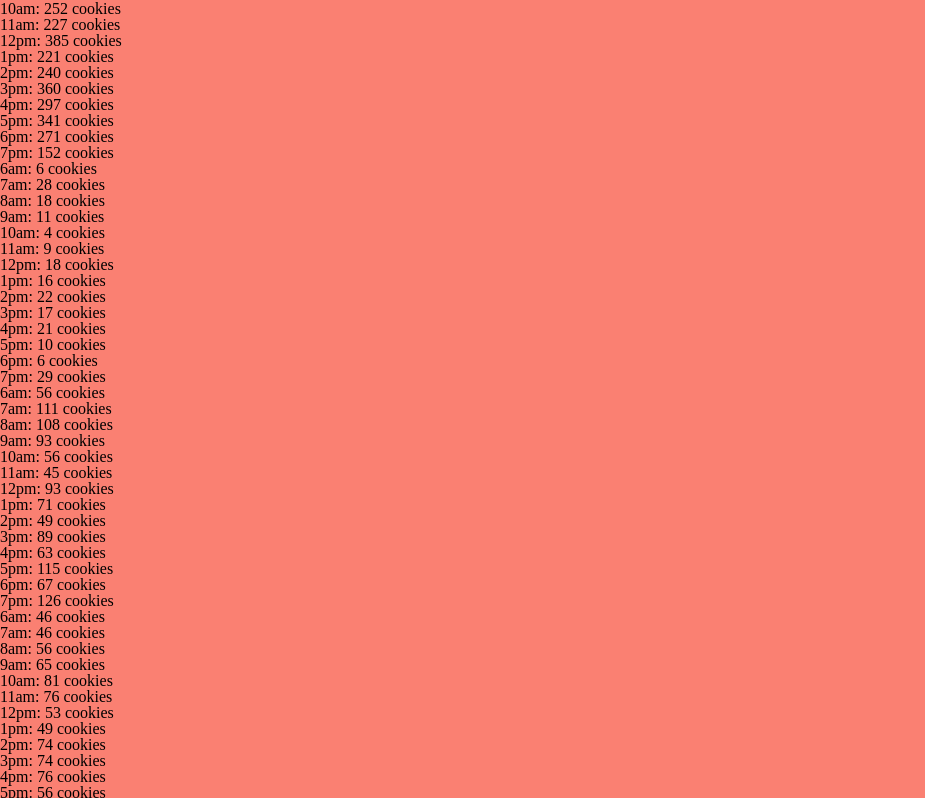
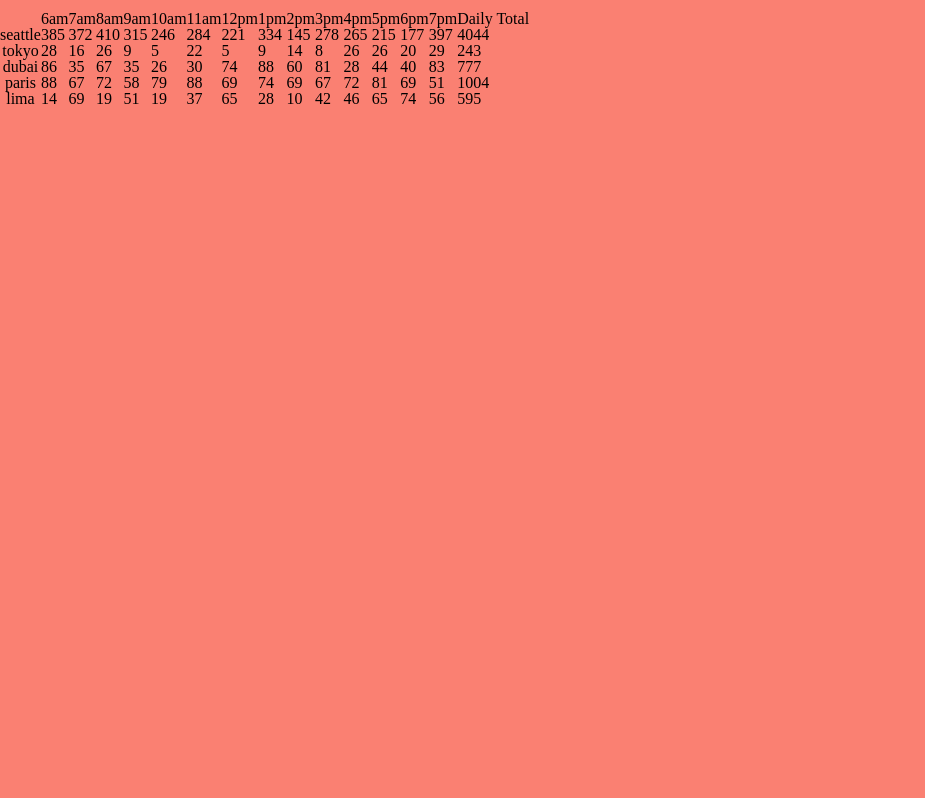
Before and after one commit to majckson/cookie-stand, a plain HTML site: page sales.html in a window 1280 px wide. Shown: the part 79-877 px from the top of the page, without its empty margins (0-925 px from the left). After the commit the page ends 800 px from the top, so only its background shows below. Drawn offline with Linux system fonts and the light colour scheme.

Commit message:
added table and updated README

```diff
--- a/css/style.css
+++ b/css/style.css
@@ -1,3 +1,21 @@
 body {
   background-color: salmon;
 }
+
+h1 {
+  font-size: 50px;
+  text-align: center;
+  padding: 20px;
+  color: darkgreen;
+  border: darkolivegreen;
+}
+
+a {
+  font-size: 20px;
+  padding: 20px;
+  color: rgb(82, 6, 82);
+}
+
+img {
+  float: left;
+}
--- a/js/app.js
+++ b/js/app.js
@@ -4,206 +4,76 @@ console.log('hello world');
 
 const hours = ['6am', '7am', '8am', '9am', '10am', '11am', '12pm', '1pm', '2pm', '3pm', '4pm', '5pm', '6pm', '7pm'];
 
-// docs used: https://developer.mozilla.org/en-US/docs/Web/JavaScript/Reference/Global_Objects/Math/random
 
-const seattleList = document.getElementById('seattle');
-const tokyoList = document.getElementById('tokyo');
-var dubaiList = document.getElementById('dubai');
-var parisList = document.getElementById('paris');
-var limaList = document.getElementById('lima');
+let allStores = [];
+//let myContainer = document.getElementById('container');
+let tbody = document.getElementById('body-rows');
+//let cookieTable = document.getElementById('cookie-table');
 
-let seattle = {
-  name: 'Seattle',
-  minimumCustomerEachHour: 23,
-  maximumCustomerEachHour: 65,
-  avgCookiesPerCustomer: 6.3,
-  cookiesSoldPerHourArray: [],
-  dailyStoreTotal: 0,
+function Store (name, minimumCustomerEachHour, maximumCustomerEachHour, avgCookiesPerCustomer) {
+  this.store = name;
+  this.min = minimumCustomerEachHour;
+  this.max = maximumCustomerEachHour;
+  this.avg = avgCookiesPerCustomer;
+  this.cookiesPerHour = [];
+  this.dailyStoreTotal = 0;
+  allStores.push(this);
+}
 
-  randomCustomerEachHour: function () {
-    //console.log('I\'m in randomCustomerEachHour');
-    return Math.floor(Math.random() * (this.maximumCustomerEachHour - this.minimumCustomerEachHour + 1) + this.minimumCustomerEachHour);
-  },
+Store.prototype.randomCustomerEachHour = function () {
+  return Math.floor(Math.random() * (this.max - this.min + 1) + this.min);
+};
 
-  calcCookiesSoldEachHour: function () {
-
-    for (let i = 0; i < hours.length; i++) {
-      let totalCookiesPerHour = Math.ceil(this.randomCustomerEachHour() * this.avgCookiesPerCustomer);
-      this.cookiesSoldPerHourArray[i] = totalCookiesPerHour;
-      this.dailyStoreTotal += totalCookiesPerHour;
-    }
-  },
-
-  render: function () {
-    this.calcCookiesSoldEachHour();
-
-
-    for (let i = 0; i < hours.length; i++) {
-
-
-      let li = document.createElement('li');
-
-      li.textContent = `${hours[i]}: ${this.cookiesSoldPerHourArray[i]} cookies`;
-      seattleList.appendChild(li);
-    }
+Store.prototype.calcCookiesSoldEachHour = function () {
+  for (let i = 0; i < hours.length; i++) {
+    let randomGuest = this.randomCustomerEachHour();
+    let hourlyTotal = Math.ceil(randomGuest * this.avg);
+    this.cookiesPerHour.push(hourlyTotal);
+    this.dailyStoreTotal = this.dailyStoreTotal + this.cookiesPerHour[i];
   }
 };
 
+Store.prototype.render = function () {
+  this.calcCookiesSoldEachHour();
+  let tr = document.createElement('tr');
 
-seattle.render();
+  let th = document.createElement('th');
+  th.textContent = this.store;
+  tr.appendChild(th);
 
-let tokyo = {
-  name: 'Tokyo',
-  minimumCustomerEachHour: 3,
-  maximumCustomerEachHour: 24,
-  avgCookiesPerCustomer: 1.2,
-  cookiesSoldPerHourArray: [],
-  dailyStoreTotal: 0,
-
-  randomCustomerEachHour: function () {
-    return Math.floor(Math.random() * (this.maximumCustomerEachHour - this.minimumCustomerEachHour + 1) + this.minimumCustomerEachHour);
-  },
-
-  calcCookiesSoldEachHour: function () {
-
-    for (let i = 0; i < hours.length; i++) {
-      let totalCookiesPerHour = Math.ceil(this.randomCustomerEachHour() * this.avgCookiesPerCustomer);
-      this.cookiesSoldPerHourArray[i] = totalCookiesPerHour;
-      this.dailyStoreTotal += totalCookiesPerHour;
-    }
-  },
-
-  render: function () {
-    this.calcCookiesSoldEachHour();
-
-
-    for (let i = 0; i < hours.length; i++) {
-
-
-      let li = document.createElement('li');
-
-      li.textContent = `${hours[i]}: ${this.cookiesSoldPerHourArray[i]} cookies`;
-      tokyoList.appendChild(li);
-    }
+  for (let i = 0; i < this.cookiesPerHour.length; i++) {
+    let td = document.createElement('td');
+    td.textContent = this.cookiesPerHour[i];
+    tr.appendChild(td);
   }
+  let td = document.createElement('td');
+  td.textContent = this.dailyStoreTotal;
+  tr.appendChild(td);
+  tbody.appendChild(tr);
 };
 
+function renderHeader() {
+  let header = document.getElementById('first-row');
+  for (let i = 0; i < hours.length; i++) {
+    let th = document.createElement('th');
+    th.textContent = hours[i];
+    header.appendChild(th);
+  }
 
-tokyo.render();
+  let th = document.createElement('th');
+  th.textContent = 'Daily Total';
+  header.appendChild(th);
+}
 
-let dubai = {
-  name: 'Dubai',
-  minimumCustomerEachHour: 11,
-  maximumCustomerEachHour: 38,
-  avgCookiesPerCustomer: 3.7,
-  cookiesSoldPerHourArray: [],
-  dailyStoreTotal: 0,
+let seattleStore = new Store('seattle', 23, 65, 6.3, []);
+let tokyoStore = new Store('tokyo', 3, 24, 1.2, []);
+let dubaiStore = new Store('dubai', 11, 38, 2.3, []);
+let parisStore = new Store('paris', 20, 38, 2.3, []);
+let limaStore = new Store('lima', 2, 16, 4.6, []);
 
-  randomCustomerEachHour: function () {
-    return Math.floor(Math.random() * (this.maximumCustomerEachHour - this.minimumCustomerEachHour + 1) + this.minimumCustomerEachHour);
-  },
-
-  calcCookiesSoldEachHour: function () {
-
-    for (let i = 0; i < hours.length; i++) {
-      let totalCookiesPerHour = Math.ceil(this.randomCustomerEachHour() * this.avgCookiesPerCustomer);
-      this.cookiesSoldPerHourArray[i] = totalCookiesPerHour;
-      this.dailyStoreTotal += totalCookiesPerHour;
-    }
-  },
-
-  render: function () {
-    this.calcCookiesSoldEachHour();
-
-
-    for (let i = 0; i < hours.length; i++) {
-
-
-      let li = document.createElement('li');
-
-      li.textContent = `${hours[i]}: ${this.cookiesSoldPerHourArray[i]} cookies`;
-      dubaiList.appendChild(li);
-    }
-  }
-};
-
-
-dubai.render();
-
-let paris = {
-  name: 'Paris',
-  minimumCustomerEachHour: 20,
-  maximumCustomerEachHour: 38,
-  avgCookiesPerCustomer: 2.3,
-  cookiesSoldPerHourArray: [],
-  dailyStoreTotal: 0,
-
-  randomCustomerEachHour: function () {
-    return Math.floor(Math.random() * (this.maximumCustomerEachHour - this.minimumCustomerEachHour + 1) + this.minimumCustomerEachHour);
-  },
-
-  calcCookiesSoldEachHour: function () {
-
-    for (let i = 0; i < hours.length; i++) {
-      let totalCookiesPerHour = Math.ceil(this.randomCustomerEachHour() * this.avgCookiesPerCustomer);
-      this.cookiesSoldPerHourArray[i] = totalCookiesPerHour;
-      this.dailyStoreTotal += totalCookiesPerHour;
-    }
-  },
-
-  render: function () {
-    this.calcCookiesSoldEachHour();
-
-
-    for (let i = 0; i < hours.length; i++) {
-
-
-      let li = document.createElement('li');
-
-      li.textContent = `${hours[i]}: ${this.cookiesSoldPerHourArray[i]} cookies`;
-      parisList.appendChild(li);
-    }
-  }
-};
-
-
-paris.render();
-
-let lima = {
-  name: 'Lima',
-  minimumCustomerEachHour: 2,
-  maximumCustomerEachHour: 16,
-  avgCookiesPerCustomer: 4.6,
-  cookiesSoldPerHourArray: [],
-  dailyStoreTotal: 0,
-
-  randomCustomerEachHour: function () {
-    return Math.floor(Math.random() * (this.maximumCustomerEachHour - this.minimumCustomerEachHour + 1) + this.minimumCustomerEachHour);
-  },
-
-  calcCookiesSoldEachHour: function () {
-
-    for (let i = 0; i < hours.length; i++) {
-      let totalCookiesPerHour = Math.ceil(this.randomCustomerEachHour() * this.avgCookiesPerCustomer);
-      this.cookiesSoldPerHourArray[i] = totalCookiesPerHour;
-      this.dailyStoreTotal += totalCookiesPerHour;
-    }
-  },
-
-  render: function () {
-    this.calcCookiesSoldEachHour();
-
-
-    for (let i = 0; i < hours.length; i++) {
-
-
-      let li = document.createElement('li');
-
-      li.textContent = `${hours[i]}: ${this.cookiesSoldPerHourArray[i]} cookies`;
-      limaList.appendChild(li);
-    }
-  }
-};
-
-
-lima.render();
+renderHeader();
+seattleStore.render();
+tokyoStore.render();
+dubaiStore.render();
+parisStore.render();
+limaStore.render();
--- a/sales.html
+++ b/sales.html
@@ -8,11 +8,16 @@
   <body>
     <h1>Salmon Cookies Sales</h1>
 
-    <ul id="seattle"></ul>
-    <ul id="tokyo"></ul>
-    <ul id="dubai"></ul>
-    <ul id="paris"></ul>
-    <ul id="lima"></ul>
+   <table id="cookie-table">
+     <thead>
+       <tr id = "first-row">
+       <th></th>
+       </tr>
+     </thead>
+     <tbody id = "body-rows"></tbody>
+     <tfoot id = "table-foot"></tfoot>
+   </table>
+
 
 
     <script src="js/app.js"></script>
```
Also changed, not shown: index.html (+2 -2 lines), img/salmon.png (added), 1 other file.
